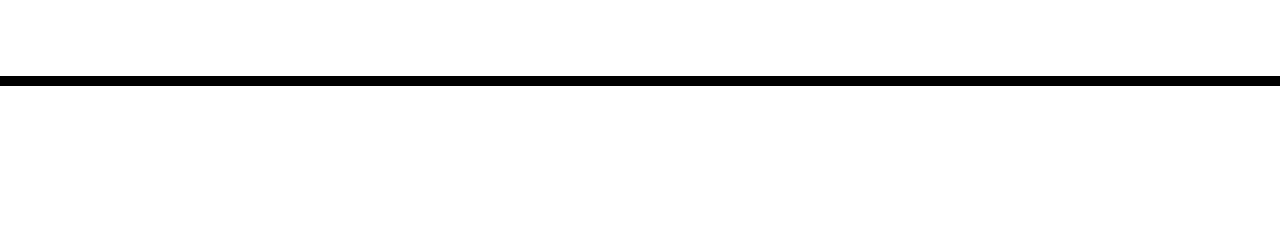
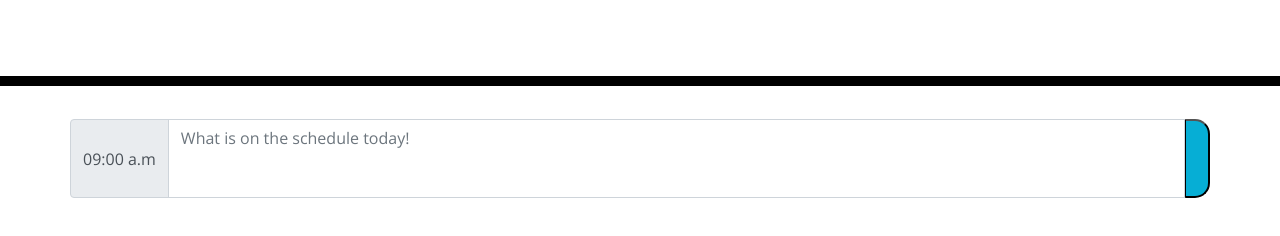
Before and after one commit to jorgegarit/word-day-scheduler, a plain HTML site: page index.html in a window 1280 px wide. Shown: the part 182-418 px from the top of the page. Drawn offline with nearby package versions, Linux system fonts and the light colour scheme; files that its build step writes are made by us from their sources.

Commit message:
added html content for the 9am row, including time, text area, and savebtn with icon

```diff
--- a/index.html
+++ b/index.html
@@ -18,7 +18,7 @@
       href="https://fonts.googleapis.com/css?family=Open+Sans&display=swap"
       rel="stylesheet"
     />
-    <link rel="stylesheet" href="style.css" />
+    <link rel="stylesheet" href="./assets/css/style.css" />
     <title>Work Day Scheduler</title>
   </head>
 
@@ -28,9 +28,25 @@
       <p class="lead">A simple calendar app for scheduling your work day</p>
       <p id="currentDay" class="lead"></p>
     </header>
-    <div class="container">
-      <!-- Timeblocks go here -->
-    </div>
+
+    <!-- Main Schedule Section Start -->
+    <section class="container">
+      <!-- Timeblocks go here, Will be adding times from 9am till 5pm (really wish the work day was acutally 9 to 5pm) -->
+
+      <div class="row">
+        <!-- using bootstrap input group for adding group to both sides of text box -->
+        <div class="input-group">
+            <div class="input-group-prepend">
+              <span class="input-group-text">09:00 a.m</span>
+            </div>
+            <!-- adding text area with bootstrap class form-control for better custom styling -->
+            <textarea class="form-control" id="9am" placeholder="What is on the schedule today!"></textarea>
+            <!-- adding button and will be using the fontawesome id for bookmark to mark as the save option in the script.js  -->
+            <button type="button" class="saveBtn"><i class="fa-solid fa-bookmark"></i></button>
+        </div>
+      </div>
+
+    </section>
 
     <script src="https://code.jquery.com/jquery-3.4.1.min.js"></script>
     <script src="https://cdnjs.cloudflare.com/ajax/libs/moment.js/2.24.0/moment.min.js"></script>
```
Also changed, not shown: assets/js/script.js (added).
